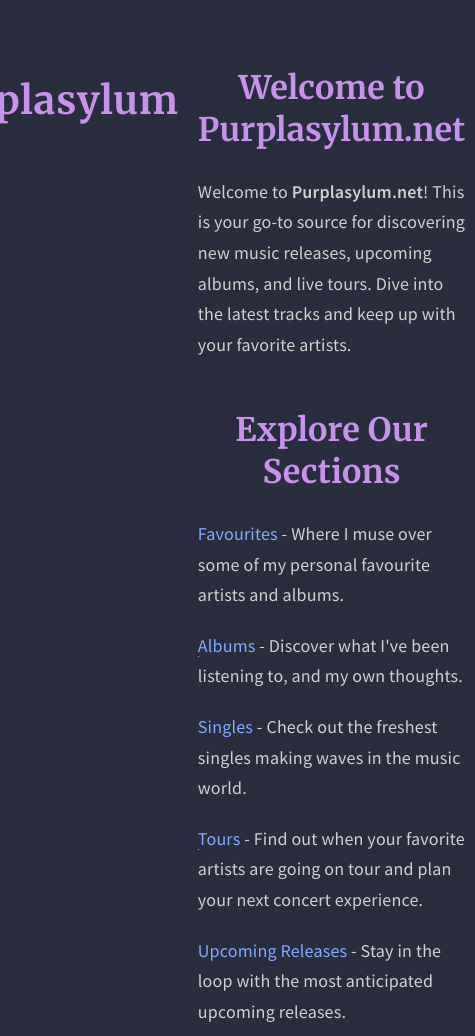
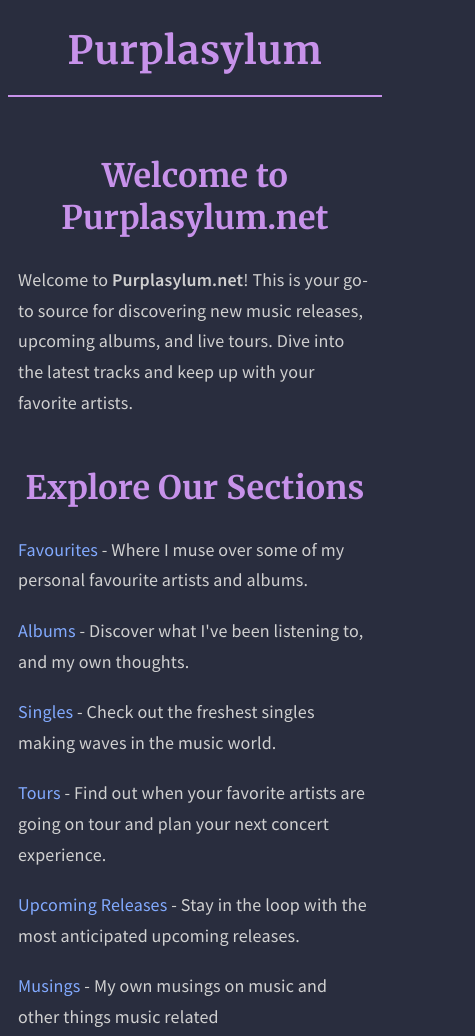
Before and after one commit to glenneth1/purplasylum, a plain HTML site: page site/index.html in a window 390 px wide. Shown: the top 1036 px of the page, 475 px wide, since content can reach past the window. Drawn offline with Linux system fonts and the light colour scheme.

Commit message:
feat: optimize mobile header layout
- Position header at top of screen for mobile devices
- Add subtle purple border and proper spacing
- Improve content flow and readability on mobile
- Maintain review format and narrative style

```diff
--- a/assets/purplasylum.css
+++ b/assets/purplasylum.css
@@ -262,22 +262,35 @@ article header {
 
 /* Mobile Device Readability */
 @media screen and (max-width: 767px) {
-  .content, header, footer, main {
+  body {
+    display: block;
+    padding: 0;
+  }
+
+  .content, footer, main {
     max-width: 100%;
-    padding: 0 10px;
+    padding: 10px;
+  }
+
+  header {
+    width: 100%;
+    position: relative;
+    text-align: center;
+    background-color: #292d3e;
+    padding: 1em 0;
+    margin: 0;
+    border-bottom: 2px solid #c792ea;
+  }
+
+  header h1 {
+    margin: 0;
   }
 
   .post-container {
     min-width: 300px;
     width: 100%;
     padding: 1em;
-  }
-
-  header {
-    width: 100%;
-    margin-bottom: 1em;
-    padding: 0.5em;
-    text-align: center;
+    margin-top: 1em;
   }
 
   h1 { font-size: 1.8em; }
```
